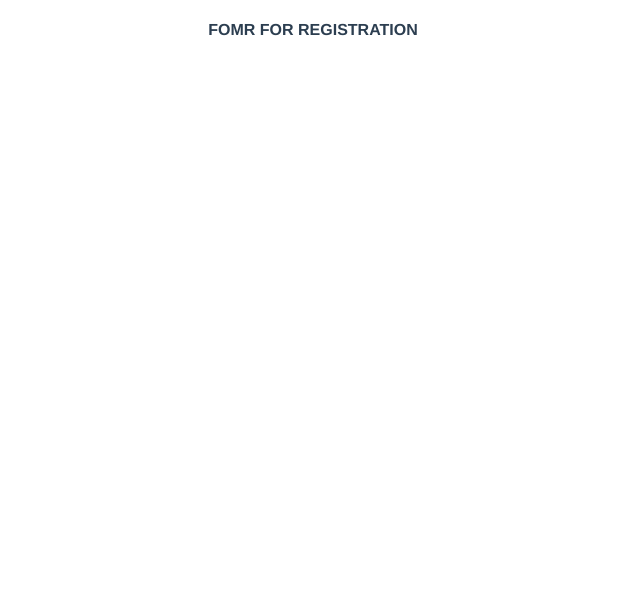
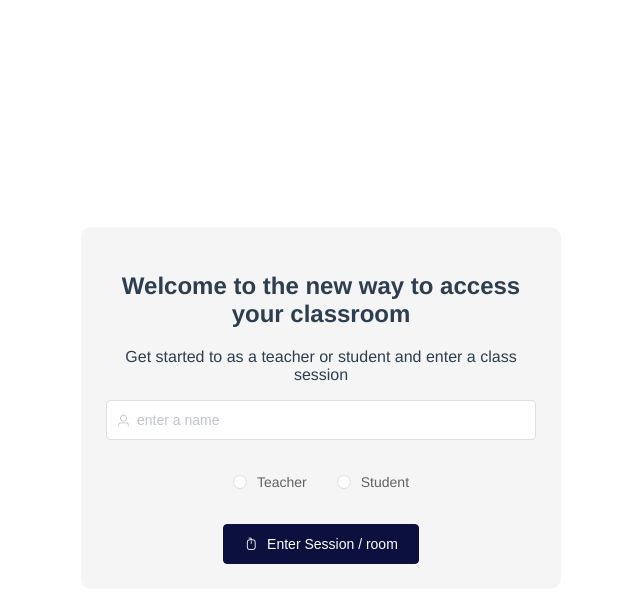
Before and after one commit to charles2k16/crss_client, a Vue app: page / in a window 1280 px wide. Shown: the top 602 px of the page, without its empty margins (327-967 px from the left). Built offline with nearby package versions, Linux system fonts and the light colour scheme.

Commit message:
user registration

```diff
--- a/package.json
+++ b/package.json
@@ -9,9 +9,11 @@
   },
   "dependencies": {
     "core-js": "^3.6.5",
+    "element-ui": "^2.13.2",
     "vue": "^2.6.11",
     "vue-router": "^3.2.0",
-    "vuex": "^3.4.0"
+    "vuex": "^3.4.0",
+    "vuex-persistedstate": "^4.0.0-beta.1"
   },
   "devDependencies": {
     "@vue/cli-plugin-babel": "~4.5.0",
--- /dev/null
+++ b/src/assets/css/base.css
@@ -0,0 +1,16 @@
+.login {
+  overflow: hidden;
+  position: absolute;
+  width: 100%;
+  height: 100%;
+  display: flex;
+  justify-content: center;
+  align-items: center;
+}
+
+.login_form {
+  width: 430px;
+  border-radius: 10px;
+  padding: 25px;
+  background-color: whitesmoke;
+}
--- a/src/main.js
+++ b/src/main.js
@@ -1,7 +1,10 @@
 import Vue from 'vue';
 import App from './App.vue';
 import router from './router';
-import store from './store';
+import { store } from './store/';
+
+import "@/assets/css/base.css";
+import "./plugins/element/index.js";
 
 Vue.config.productionTip = false;
 
--- /dev/null
+++ b/src/plugins/element/element-variables.scss
@@ -0,0 +1,16 @@
+/*
+Write your variables here. All available variables can be
+found in element-ui/packages/theme-chalk/src/common/var.scss.
+For example, to overwrite the theme color:
+*/
+
+$--color-primary: #0C103E;
+$--color-success: #39c477;
+$--color-warning: #CCE2F2;
+$--color-danger: #ff4949;
+$--color-info: #1E2E5F;
+
+/* icon font path, required */
+$--font-path: '~element-ui/lib/theme-chalk/fonts';
+
+@import '~element-ui/packages/theme-chalk/src/index';
--- /dev/null
+++ b/src/plugins/element/index.js
@@ -0,0 +1,8 @@
+import Vue from "vue";
+import ElementUI from "element-ui";
+import "./element-variables.scss";
+import lang from "element-ui/lib/locale/lang/en";
+import locale from "element-ui/lib/locale";
+
+Vue.use(ElementUI);
+locale.use(lang);
--- a/src/store/index.js
+++ b/src/store/index.js
@@ -1,15 +1,15 @@
-import Vue from 'vue';
-import Vuex from 'vuex';
+import Vue from 'vue'
+import Vuex from 'vuex'
+import createPersistedState from 'vuex-persistedstate'
+import session from './modules/session'
 
-Vue.use(Vuex);
+Vue.use(Vuex)
 
-export default new Vuex.Store({
-  state: {
+export const store = new Vuex.Store({
+  modules: {
+    session,
   },
-  mutations: {
-  },
-  actions: {
-  },
-  modules: {
-  },
-});
+  plugins: [
+    createPersistedState()
+  ]
+})
--- /dev/null
+++ b/src/store/modules/session.js
@@ -0,0 +1,19 @@
+const state = {
+  students: [],
+  teachers: [],
+  user: null,
+  online: false,
+}
+
+const getters = {
+  getUser: (state) => state.user,
+  getTeachers: (state) => state.teachers,
+  getStudents: (state) => state.students,
+  isOnline: (state) => state.online,
+}
+
+
+export default {
+  state,
+  getters
+}
--- a/src/views/Home.vue
+++ b/src/views/Home.vue
@@ -1,11 +1,69 @@
 <template>
-  <div class="home">
-    <h4>FOMR FOR REGISTRATION</h4>
+  <div class="login">
+    <div class="login_form ">
+      <h2>Welcome to the new way to access your classroom</h2>
+      <p>Get started to as a teacher or student and enter a class session</p>
+
+      <div>
+        <el-form :model="loginForm" ref="loginForm" :rules="rules" style="">
+          <el-form-item prop="name" class="my-3">
+            <el-input
+              v-model="loginForm.name"
+              placeholder="enter a name"
+              clearable
+              prefix-icon="el-icon-user"
+            />
+          </el-form-item>
+          <el-form-item prop="user_type" class="my-3">
+            <el-radio-group v-model="loginForm.user_type">
+              <el-radio label="Teacher"></el-radio>
+              <el-radio label="Student"></el-radio>
+            </el-radio-group>
+          </el-form-item>
+        </el-form>
+        <span slot="footer" class="dialog-footer">
+          <el-button
+            type="primary"
+            :loading="btnLoading"
+            @click="enterSession"
+            icon="el-icon-mouse"
+          >
+            Enter Session / room</el-button
+          >
+        </span>
+      </div>
+    </div>
   </div>
 </template>
 
 <script>
 export default {
-  name: "Home"
+  name: "Home",
+  data() {
+    return {
+      btnLoading: false,
+      loginForm: {
+        name: "",
+        user_type: "",
+        online: false
+      },
+      rules: {
+        name: [
+          {
+            required: true,
+            message: "Please enter a name",
+            trigger: ["blur", "change"]
+          },
+          { max: 3, message: "Length should not be more than 3 characters", trigger: "blur" }
+        ],
+        user_type: [{ required: true, message: "Choose a type", trigger: "blur" }]
+      }
+    };
+  },
+  methods: {
+    enterSession() {
+      console.log(this.loginForm);
+    }
+  }
 };
 </script>
```
Also changed, not shown: 1 other file (tests, documents, lock files or other folders).
